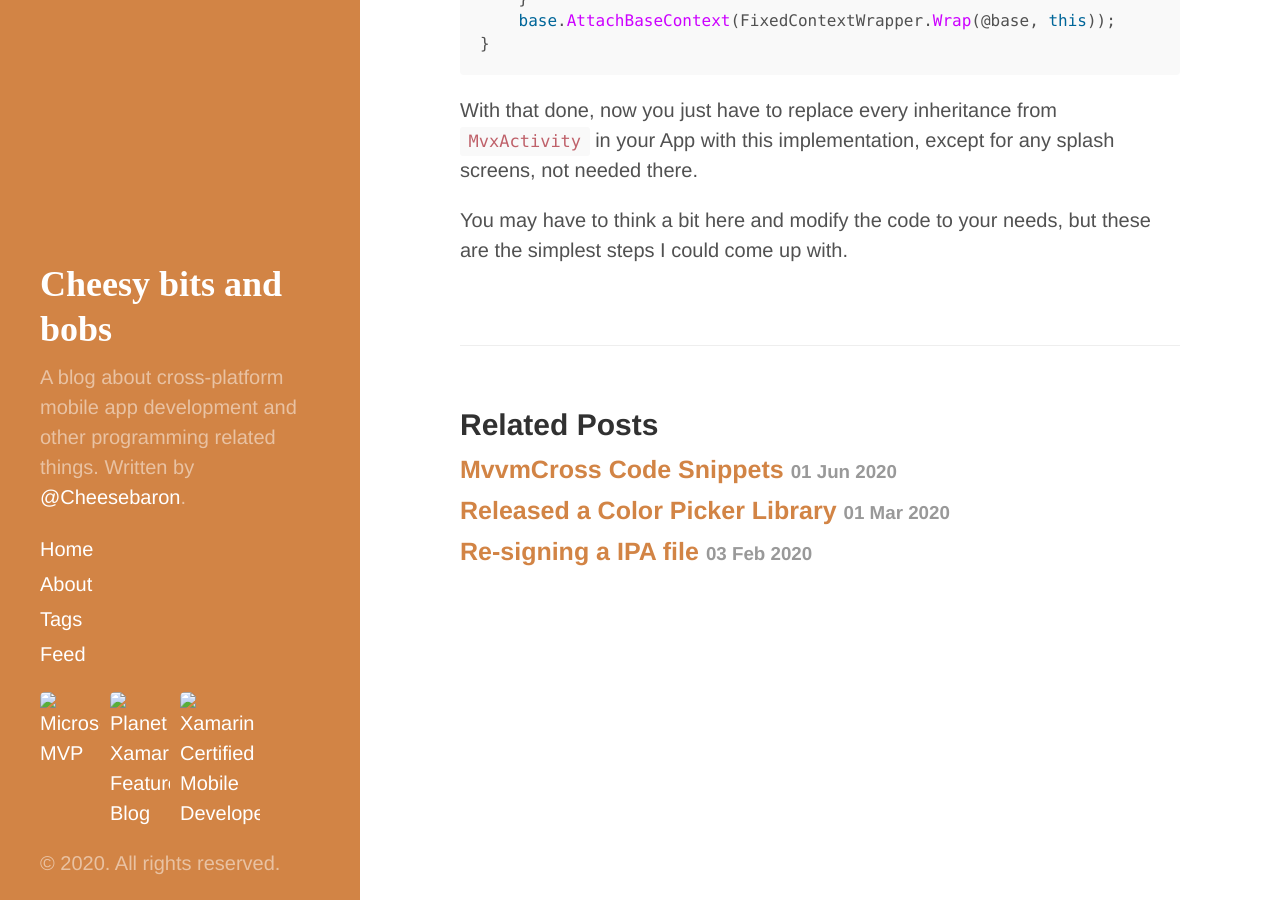
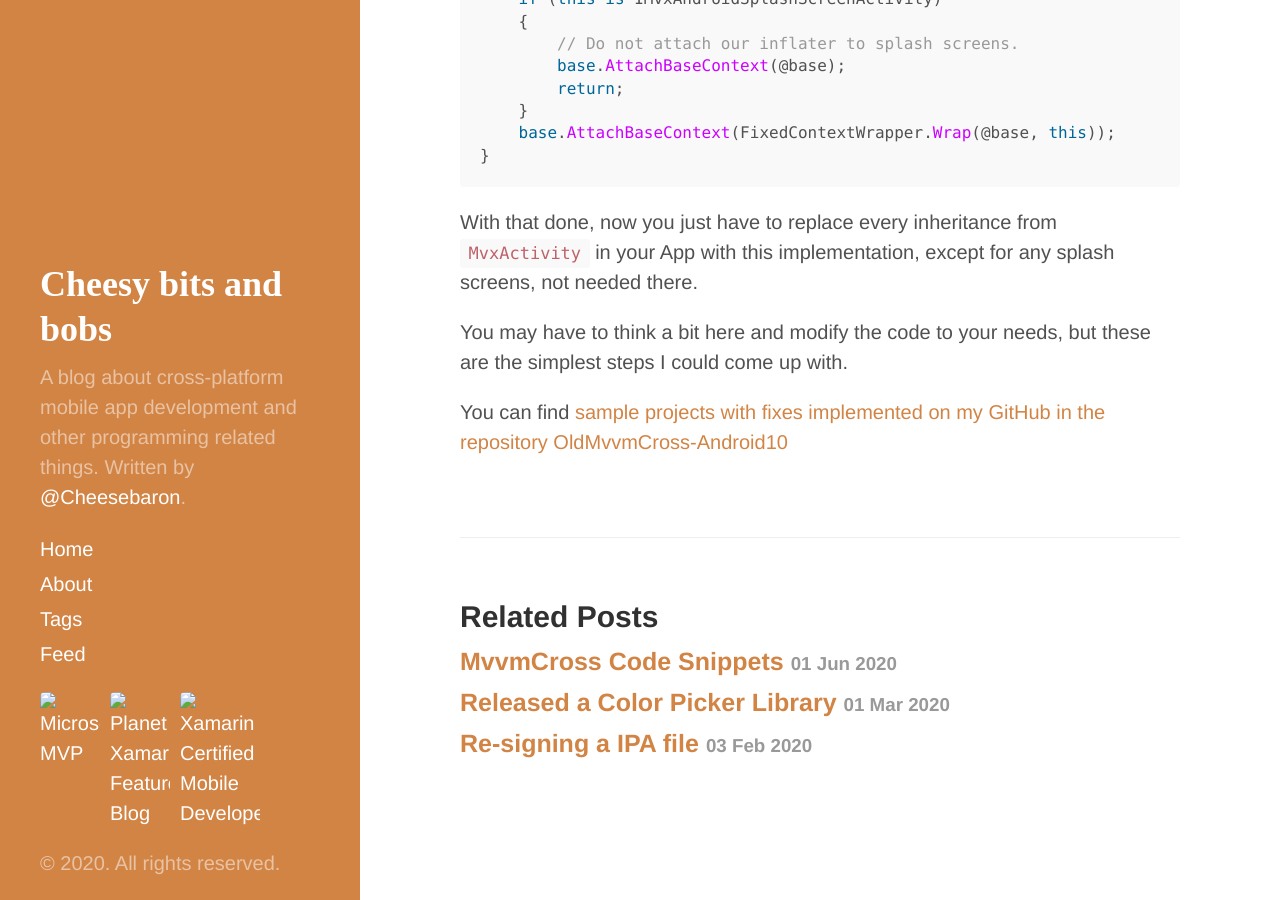
Before and after one commit to Cheesebaron/cheesebaron.github.io, a Jekyll site: the page built from _posts/2020-08-18-old-mvvmcross-and-android-10.md, in a window 1280 px wide and 900 px high, scrolled down 3397 px. Built offline with Jekyll 4.4.1, drawn with Linux system fonts in a browser that asks for light colours; comment, search, counter and statistics services are not loaded; some of the changed text lies outside the part shown.

Commit message:
Add link to sample

```diff
--- a/_posts/2020-08-18-old-mvvmcross-and-android-10.md
+++ b/_posts/2020-08-18-old-mvvmcross-and-android-10.md
@@ -8,6 +8,8 @@
 - Xamarin
 - MvvmCross
 ---
+
+> If you are looking for samples scroll down to the bottom of this blog post
 
 I have gotten questions from multiple people, about versions of MvvmCross prior to version 6.4.1. What they can do about being [forced to target Android 10, API 29, or newer from November 2nd, when Google stops accepting updates to Apps targeting lower API levels](https://support.google.com/googleplay/android-developer/answer/113469#targetsdk).
 
@@ -112,3 +114,5 @@
 With that done, now you just have to replace every inheritance from `MvxActivity` in your App with this implementation, except for any splash screens, not needed there.
 
 You may have to think a bit here and modify the code to your needs, but these are the simplest steps I could come up with.
+
+You can find [sample projects with fixes implemented on my GitHub in the repository OldMvvmCross-Android10](https://github.com/Cheesebaron/OldMvvmCross-Android10)
```
